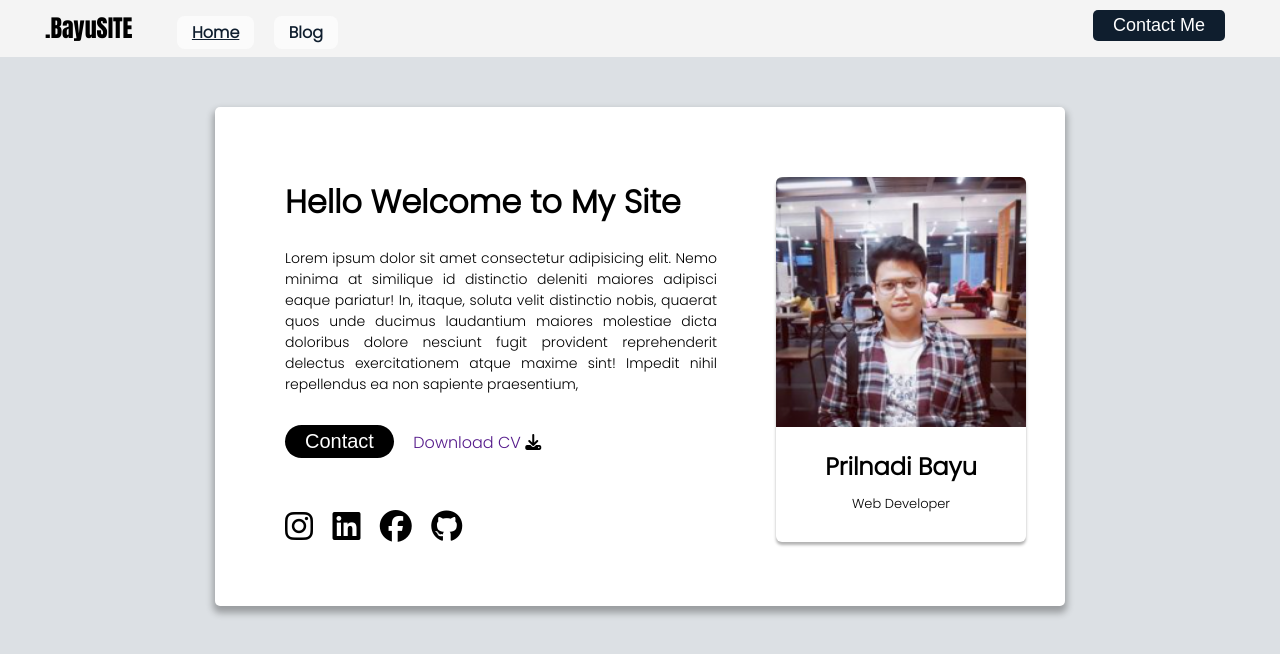
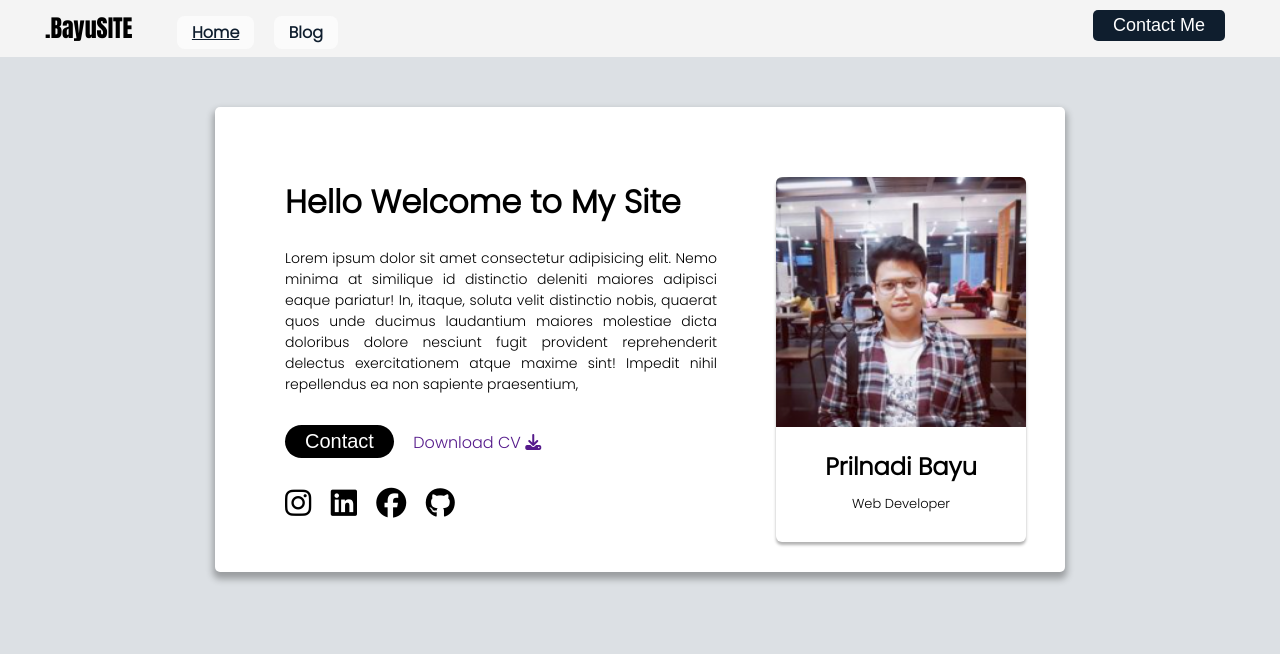
Before and after one commit to Bayu1904/B37_02_Nav_Form, a plain HTML site: page index.html in a window 1280 px wide. Drawn offline with Linux system fonts and the light colour scheme.

Commit message:
add transition

```diff
--- a/Assets/style.css
+++ b/Assets/style.css
@@ -17,12 +17,6 @@ a {
     margin : 30px 0;
 }
 
-i {
-    height: 50px;
-    color : black;
-    margin: auto;
-    margin-right: 15px;
-}
 
 h2 {
     margin: 0;
@@ -37,6 +31,7 @@ h2 {
     padding: 5px 20px;
     border-radius: 20px;
     cursor: pointer;
+    transition: 0.2s;
 }
 
 .btn-cv .btn:hover {
@@ -45,9 +40,7 @@ h2 {
     box-shadow: 1px 2px 2px rgba(0, 0, 0, 0.5);
 }
 
-.icons a:hover {
 
-}
 
 /* CONTENT */
 .container {
@@ -91,6 +84,19 @@ h2 {
 .label {
     padding: 15px 0px;
     text-align: center;
+}
+
+.icons i {
+    font-size: 30px;
+    color : black;
+    margin: auto;
+    margin-right: 15px;
+    transition: 1s;
+}
+
+
+.icons i:hover {
+    transform: rotate(360deg);
 }
 
 /* END Content */
@@ -186,6 +192,7 @@ nav {
     border-radius: 5px;
     font-size: 18px;
     cursor: pointer;
+    transition: 0.3s;
 }
 .left a :hover {
     background-color: white;
--- a/index.html
+++ b/index.html
@@ -32,13 +32,14 @@
         </div>
 
         <div class="icons">
-            <a href="#"><i class="fa-brands fa-instagram fa-2xl"></i></a>
+            <a href="#"><i class="fa-brands fa-instagram"></i></a>
 
-            <a href="#"><i class="fa-brands fa-linkedin fa-2xl"></i></a>
+            <a href="#"><i class="fa-brands fa-linkedin"></i></a>
 
-            <a href="#"><i class="fa-brands fa-facebook fa-2xl"></i></a>
+            <a href="#"><i class="fa-brands fa-facebook"></i></a>
 
-            <a href="#"><i class="fa-brands fa-github fa-2xl"></i></a>
+            <a href="#"><i class="fa-brands fa-github"></i></a>
+
         </div>
         </div>
 
```
